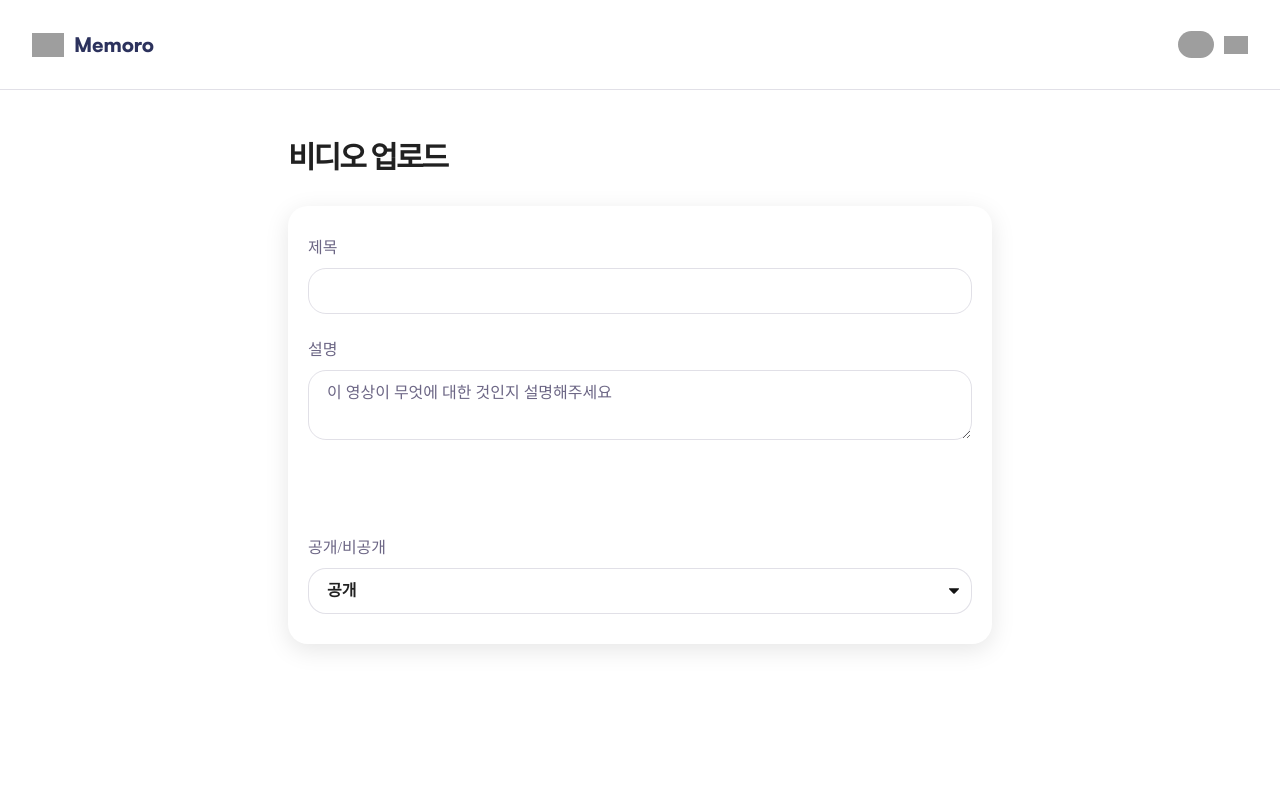
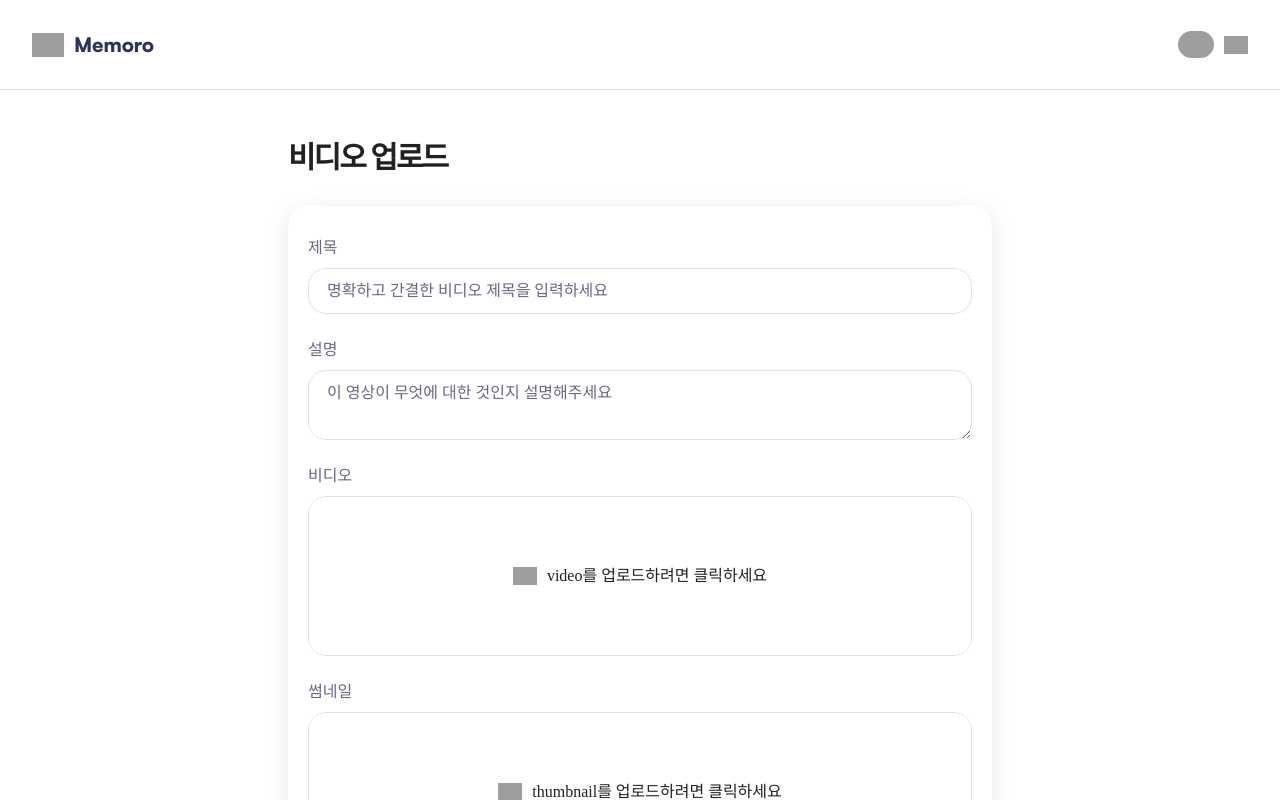
Before and after one commit to Jangchaeyun/Memoro, a Next.js app: page /upload in a window 1280 px wide. Shown: the top 800 px of the page. Built offline with nearby package versions, Linux system fonts and the light colour scheme; grey boxes are pictures that could not be loaded.

Commit message:
0910 Upload Page

```diff
--- a/app/(root)/upload/page.tsx
+++ b/app/(root)/upload/page.tsx
@@ -1,33 +1,63 @@
 'use client'
 
-import React, { ChangeEvent, useState } from 'react'
+import React, { ChangeEvent, FormEvent, useState } from 'react'
 
 import FormField from '@/components/FormField'
 import FileInput from '@/components/FileInput'
+import { useFileInput } from '@/lib/hook/useFileInput'
+import { MAX_THUMBNAIL_SIZE, MAX_VIDEO_SIZE } from '@/constants'
 
 const Page = () => {
+  const [isSubmitting, setIsSubmitting] = useState(false)
+
   const [formData, setFormData] = useState({
     title: '',
     description: '',
     visibility: 'public',
   })
 
-  const video = {}
-  const thumbnail = {}
-  const [error, setError] = useState(null)
+  const video = useFileInput(MAX_VIDEO_SIZE)
+  const thumbnail = useFileInput(MAX_THUMBNAIL_SIZE)
 
-  const handleInputChange = (e: ChangeEvent) => {
+  const [error, setError] = useState('')
+
+  const handleInputChange = (e: ChangeEvent<HTMLInputElement>) => {
     const { name, value } = e.target
 
     setFormData((prevState) => ({ ...prevState, [name]: value }))
   }
+
+  const handleSubmit = async (e: FormEvent) => {
+    e.preventDefault()
+
+    setIsSubmitting(true)
+
+    try {
+      if (!video.file || !thumbnail.file) {
+        setError('Please upload vide and thumbnail')
+        return
+      }
+      if (!video.file || !formData.description) {
+        setError('Please fill in all the details')
+        return
+      }
+    } catch (error) {
+      console.log('Error submitting form: ', error)
+    } finally {
+      setIsSubmitting(false)
+    }
+  }
+
   return (
     <div className='wrapper-md upload-page'>
       <h1>비디오 업로드</h1>
 
       {error && <div className='error-field'>{error}</div>}
 
-      <form className='rounded-20 shadow-10 gap-6 w-full flex flex-col px-5 py-7.5'>
+      <form
+        className='rounded-20 shadow-10 gap-6 w-full flex flex-col px-5 py-7.5'
+        onSubmit={handleSubmit}
+      >
         <FormField
           id='title'
           label='제목'
@@ -63,9 +93,8 @@ const Page = () => {
           inputRef={thumbnail.inputRef}
           onChange={thumbnail.handleFileChange}
           onReset={thumbnail.resetFile}
-          type='video'
+          type='image'
         />
-        <FileInput />
         <FormField
           id='visibility'
           label='공개/비공개'
@@ -77,6 +106,10 @@ const Page = () => {
           ]}
           onChange={handleInputChange}
         />
+
+        <button type='submit' disabled={isSubmitting} className='submit-button'>
+          {isSubmitting ? '업로드 중' : '비디오 업로드'}
+        </button>
       </form>
     </div>
   )
--- a/app/globals.css
+++ b/app/globals.css
@@ -21,7 +21,6 @@
   --color-gray-40: rgba(58, 56, 77, 0.04);
   --color-gray-100: #6c6685;
   --color-pink-10: #ffeef5;
-  --color-pink-100: #ff4393;
   --color-orange-100: #fe6247;
   --text-28: 1.75rem;
   --shadow-10: 0px 6px 24px 0px rgba(0, 0, 0, 0.1);
@@ -199,7 +198,7 @@
     }
 
     .submit-button {
-      @apply bg-purple-600 text-white px-4 py-3 rounded-4xl cursor-pointer text-base font-semibold hover:bg-pink-200 transition-colors disabled:opacity-50 disabled:cursor-not-allowed;
+      @apply bg-purple-600 text-white px-4 py-3 rounded-4xl cursor-pointer text-base font-semibold hover:bg-purple-200 transition-colors disabled:opacity-50 disabled:cursor-not-allowed;
     }
   }
 
@@ -296,7 +295,7 @@
     input,
     select,
     textarea {
-      @apply border border-gray-20 rounded-18 text-dark-100 placeholder:text-gray-100 py-2.5 px-4.5 focus:outline-pink-100 placeholder:font-medium text-base font-semibold;
+      @apply border border-gray-20 rounded-18 text-dark-100 placeholder:text-gray-100 py-2.5 px-4.5 focus:outline-purple-500 placeholder:font-medium text-base font-semibold;
     }
   }
   /* navbar */
@@ -397,7 +396,7 @@
           @apply flex justify-center gap-4 mt-4;
 
           .record-start {
-            @apply py-2.5 px-6 bg-pink-100 text-white rounded-4xl font-medium flex items-center gap-2;
+            @apply py-2.5 px-6 bg-purple-500 text-white rounded-4xl font-medium flex items-center gap-2;
           }
 
           .record-stop {
@@ -409,7 +408,7 @@
           }
 
           .record-upload {
-            @apply py-2.5 px-6 bg-pink-100 text-white rounded-4xl font-medium flex items-center gap-2;
+            @apply py-2.5 px-6 bg-purple-500 text-white rounded-4xl font-medium flex items-center gap-2;
 
             img {
               @apply brightness-0 invert;
@@ -556,7 +555,7 @@
       @apply flex gap-2;
 
       h2 {
-        @apply text-sm font-bold text-pink-100;
+        @apply text-sm font-bold bg-purple-500;
       }
 
       p {
@@ -588,7 +587,7 @@
       @apply flex gap-6 items-center border-b border-gray-20;
 
       button {
-        @apply capitalize text-sm font-semibold text-gray-100 pb-4 hover:text-pink-100 transition-all duration-300;
+        @apply capitalize text-sm font-semibold text-gray-100 pb-4 hover:bg-purple-500 transition-all duration-300;
       }
     }
   }
--- a/components/FileInput.tsx
+++ b/components/FileInput.tsx
@@ -1,6 +1,59 @@
 import React from 'react'
-const FileInput = () => {
-  return <div></div>
+import Image from 'next/image'
+const FileInput = ({
+  id,
+  label,
+  accept,
+  file,
+  previewUrl,
+  inputRef,
+  onChange,
+  onReset,
+  type,
+}: FileInputProps) => {
+  return (
+    <section className='file-input'>
+      <label htmlFor={id}>{label}</label>
+
+      <input
+        type='file'
+        id={id}
+        accept={accept}
+        ref={inputRef}
+        hidden
+        onChange={onChange}
+      />
+
+      {!previewUrl ? (
+        <figure onClick={() => inputRef.current?.click()}>
+          <Image
+            src='/assets/icons/upload.svg'
+            alt='upload'
+            width={24}
+            height={24}
+          />
+          <p>{id}를 업로드하려면 클릭하세요</p>
+        </figure>
+      ) : (
+        <div>
+          {type === 'video' ? (
+            <video src={previewUrl} controls />
+          ) : (
+            <Image src={previewUrl} alt='image' fill />
+          )}
+          <button type='button' onClick={onReset}>
+            <Image
+              src='/assets/icons/close.svg'
+              alt='close'
+              width={16}
+              height={16}
+            />
+          </button>
+          <p>{file?.name}</p>
+        </div>
+      )}
+    </section>
+  )
 }
 
 export default FileInput
--- a/components/FormField.tsx
+++ b/components/FormField.tsx
@@ -9,10 +9,10 @@ const FormField = ({
   placeholder,
   as = 'input',
   options = [],
-}: FormFieldProps) => {
-  const InputToRender = ({ type }: { type: string }) => {
-    if (type === 'textarea') {
-      return (
+}: FormFieldProps) => (
+  <div className='form-field'>
+    <label htmlFor={id}>{label}</label>
+    {as === 'textarea' ? (
       <textarea
         id={id}
         name={id}
@@ -20,27 +20,25 @@ const FormField = ({
         onChange={onChange}
         placeholder={placeholder}
       />
-      )
-    } else if (type === 'select') {
-      return (
+    ) : as === 'select' ? (
       <select id={id} name={id} value={value} onChange={onChange}>
-          {options.map(({ label, value }) => (
-            <option key={label} value={value}>
-              {label}
+        {options.map((option) => (
+          <option key={option.value} value={option.value}>
+            {option.label}
           </option>
         ))}
       </select>
-      )
-    } else {
-      return <input id={id} name={id} value={value} onChange={onChange} />
-    }
-  }
-  return (
-    <div className='form-field'>
-      <label htmlFor={id}>{label}</label>
-      <InputToRender type={as} />
+    ) : (
+      <input
+        type={type}
+        id={id}
+        name={id}
+        value={value}
+        onChange={onChange}
+        placeholder={placeholder}
+      />
+    )}
   </div>
 )
-}
 
 export default FormField
--- /dev/null
+++ b/lib/hook/useFileInput.ts
@@ -0,0 +1,62 @@
+import { ChangeEvent, useRef, useState } from 'react'
+
+export const useFileInput = (maxSize: number) => {
+  const [file, setFile] = useState<File | null>(null)
+  const [previewUrl, setPreviewUrl] = useState('')
+  const [duration, setDuration] = useState(0)
+  const inputRef = useRef<HTMLInputElement>(null)
+
+  const handleFileChange = (e: ChangeEvent<HTMLInputElement>) => {
+    if (e.target.files?.[0]) {
+      const selectedFile = e.target.files[0]
+
+      if (selectedFile.size > maxSize) return
+
+      if (previewUrl) URL.revokeObjectURL(previewUrl)
+
+      setFile(selectedFile)
+
+      const objectUrl = URL.createObjectURL(selectedFile)
+
+      setPreviewUrl(objectUrl)
+
+      if (selectedFile.type.startsWith('video')) {
+        const video = document.createElement('video')
+
+        video.preload = 'metadata'
+
+        video.onloadedmetadata = () => {
+          if (isFinite(video.duration) && video.duration > 0) {
+            setDuration(Math.round(video.duration))
+          } else {
+            setDuration(0)
+          }
+
+          URL.revokeObjectURL(video.src)
+        }
+
+        video.src = objectUrl
+      }
+    }
+  }
+
+  const resetFile = () => {
+    if (previewUrl) URL.revokeObjectURL(previewUrl)
+
+    setFile(null)
+
+    setPreviewUrl('')
+    setDuration(0)
+
+    if (inputRef.current) inputRef.current.value = ''
+  }
+
+  return {
+    file,
+    previewUrl,
+    duration,
+    inputRef,
+    handleFileChange,
+    resetFile,
+  }
+}
```
Lines whose indentation alone changed are shown as unchanged.
